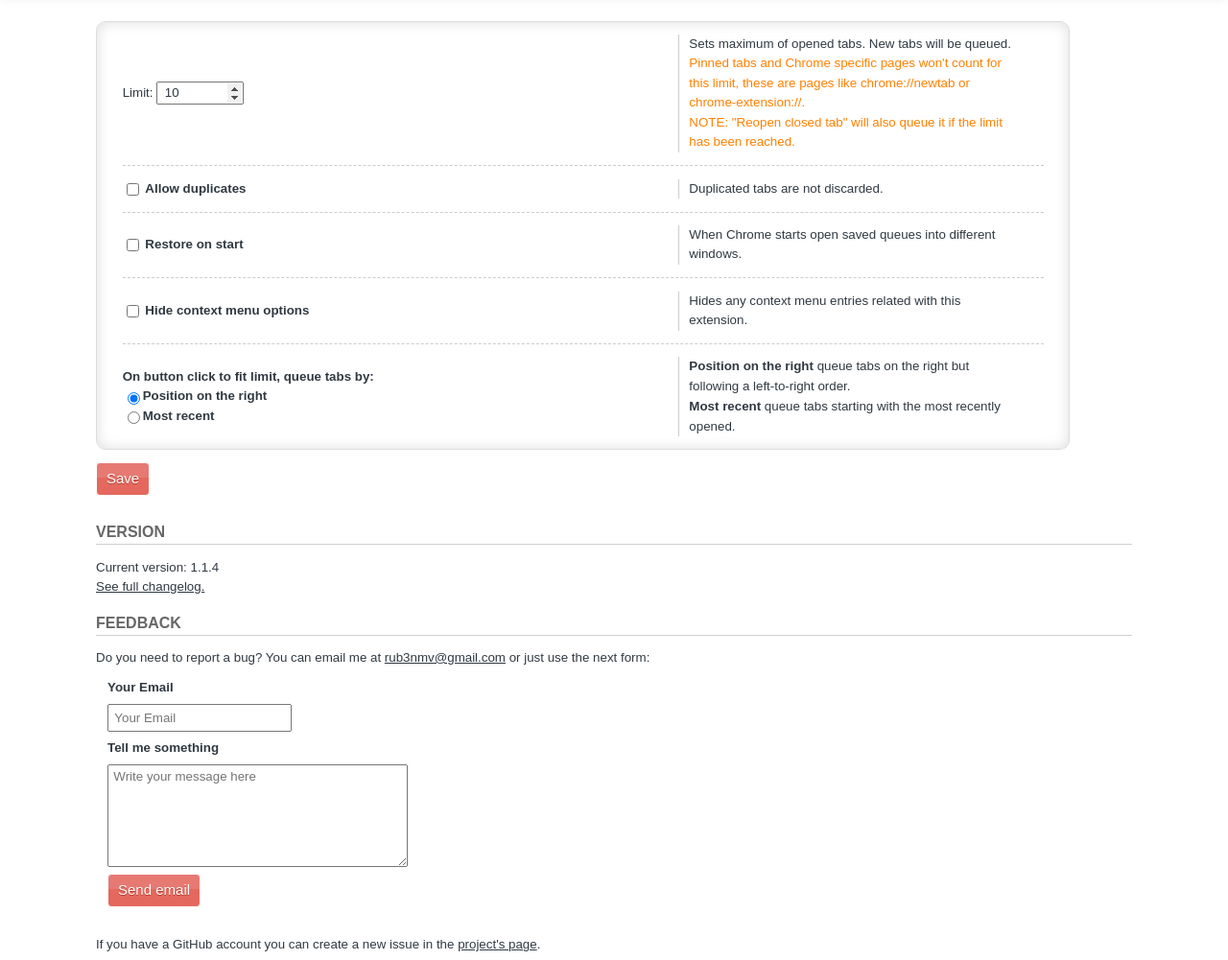
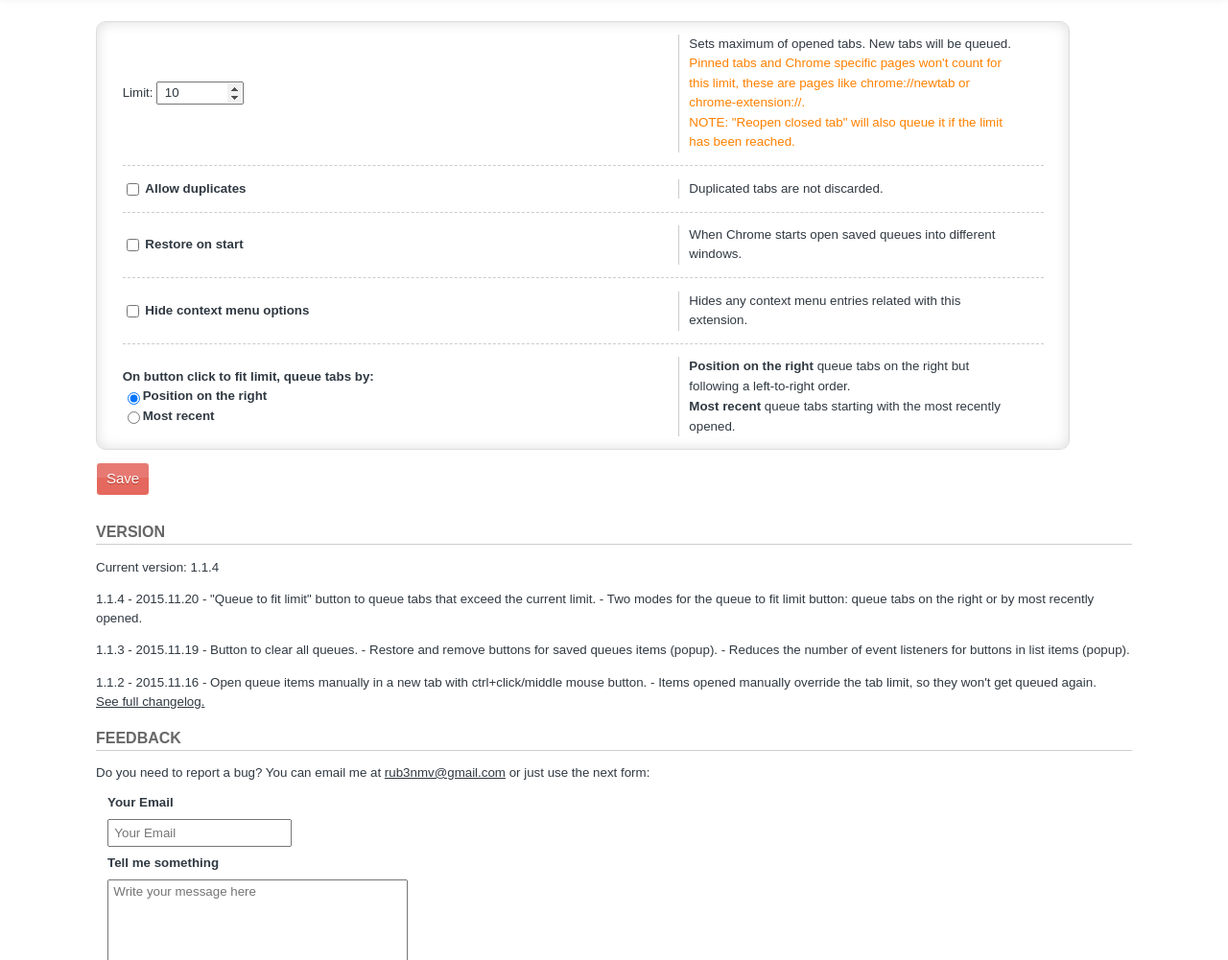
Before and after one commit to rubenmv/chrome-extension-tabs-queue, a browser extension: page src/options.html in a window 1280 px wide. Shown: the part 99-1100 px from the top of the page at 96% size. Drawn offline with Linux system fonts and the light colour scheme; files whose address does not match are found by name.

```diff
--- a/src/options.html
+++ b/src/options.html
@@ -74,7 +74,23 @@
       <h2>version</h2>
       <div>
         <p>Current version: 1.1.4
-          <br><a href="https://raw.githubusercontent.com/rubenmv/chrome-extension-tabs-queue/master/release/VERSION">See full changelog.</a></p>
+          <p>
+          1.1.4 - 2015.11.20
+          - "Queue to fit limit" button to queue tabs that exceed the current limit.
+          - Two modes for the queue to fit limit button: queue tabs on the right or by most recently opened.
+          </p>
+          <p>
+          1.1.3 - 2015.11.19
+          - Button to clear all queues.
+          - Restore and remove buttons for saved queues items (popup).
+          - Reduces the number of event listeners for buttons in list items (popup).
+          </p>
+          <p>
+          1.1.2 - 2015.11.16
+          - Open queue items manually in a new tab with ctrl+click/middle mouse button.
+          - Items opened manually override the tab limit, so they won't get queued again.
+          </p>
+          <a href="https://raw.githubusercontent.com/rubenmv/chrome-extension-tabs-queue/master/release/VERSION">See full changelog.</a></p>
       </div>
       <!-- FEEDBACK -->
       <h2>feedback</h2>
```
Also changed, not shown: release/options.html, 1 other file.
